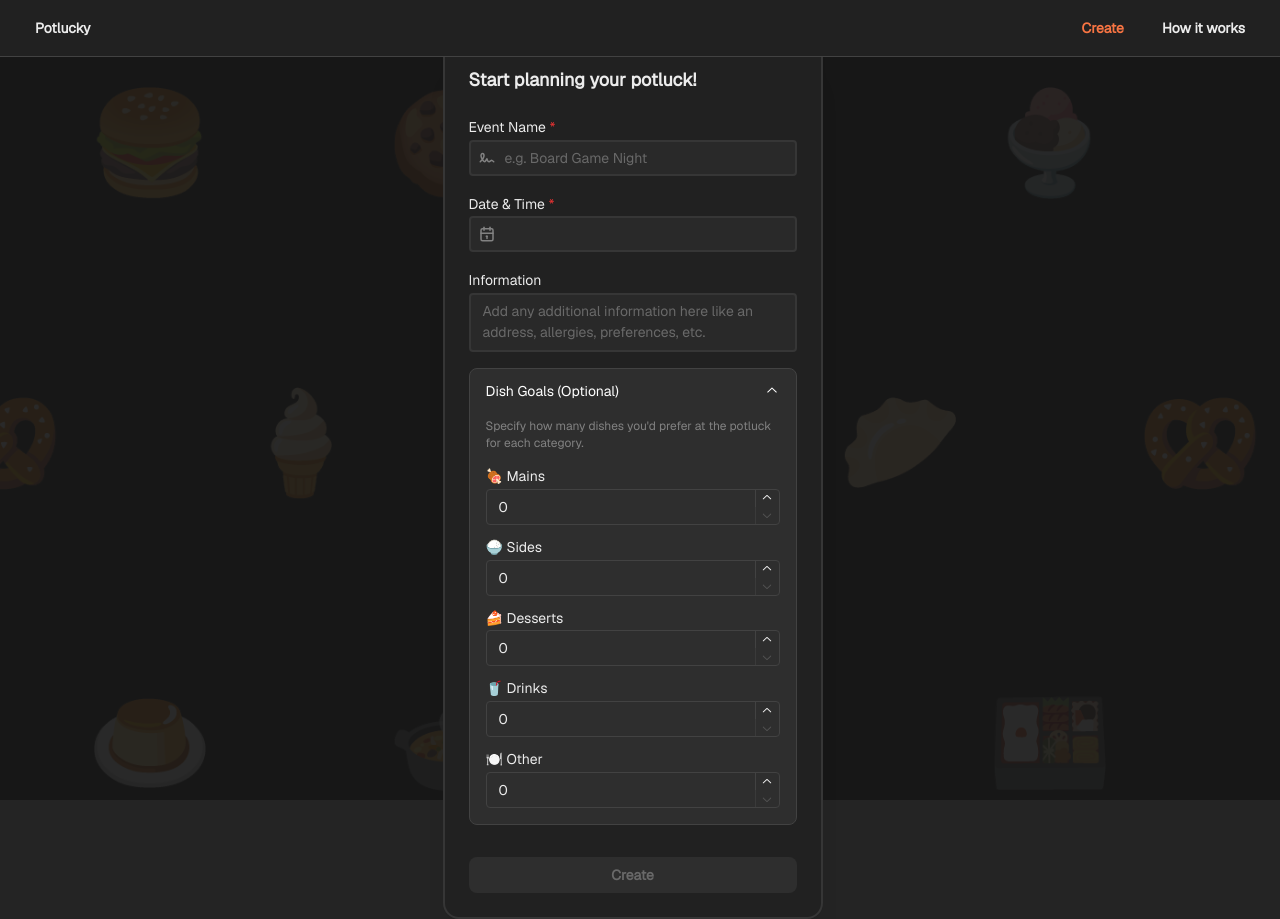
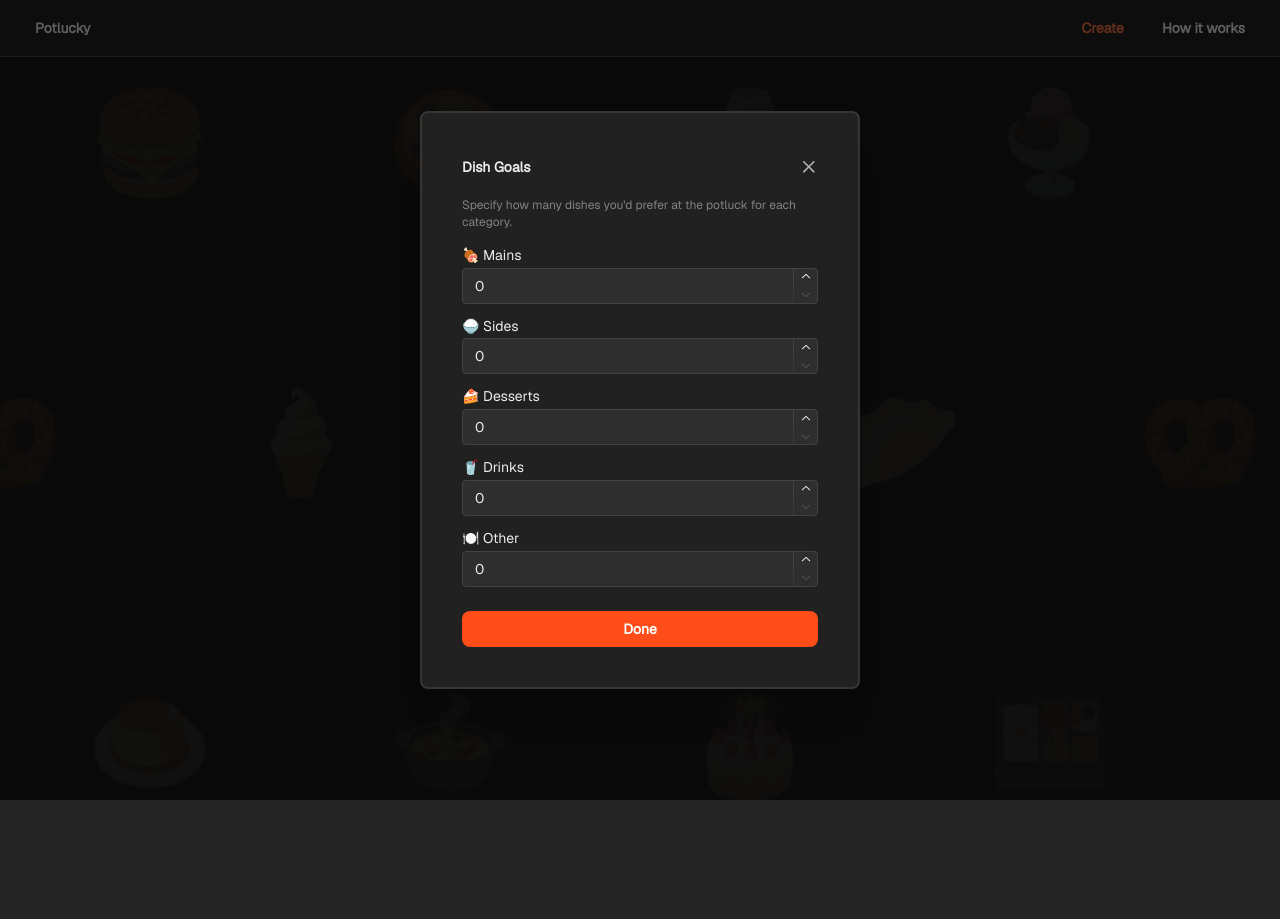
Before and after one commit to gavyn-ezell/potlucky, a React (Vite) app in the folder potlucky-client/: page / in a window 1280 px wide. Both pictures are taken after a click on the button "Dish Goals (Optional)". After the commit the page ends 800 px from the top, so only its background shows below. Built offline with nearby package versions, Linux system fonts and the light colour scheme.

Commit message:
use modal for dish requirements in initial form

```diff
--- a/potlucky-client/src/routes/index.tsx
+++ b/potlucky-client/src/routes/index.tsx
@@ -9,8 +9,9 @@ import {
   Textarea,
   Group,
   NumberInput,
-  Accordion,
+  Modal,
 } from "@mantine/core";
+import { useDisclosure } from "@mantine/hooks";
 import { DateTimePicker } from "@mantine/dates";
 import { notifications } from "@mantine/notifications";
 import { formOptions, useForm } from "@tanstack/react-form";
@@ -61,6 +62,7 @@ const formOpts = formOptions({
 
 function MainPage() {
   const navigate = useNavigate();
+  const [dishGoalsOpened, dishGoalsHandlers] = useDisclosure(false);
 
   // const [isFocused, setIsFocused] = useState({
   //   'name': false,
@@ -242,14 +244,25 @@ function MainPage() {
               }}
             />
 
-            <Accordion variant="contained">
-              <Accordion.Item value="requirements">
-                <Accordion.Control>
-                  <Text size="sm" fw={500}>
+            <Button
+              variant="light"
+              fullWidth
+              onClick={dishGoalsHandlers.open}
+              disabled={mutation.isPending}
+            >
               Dish Goals (Optional)
+            </Button>
+
+            <Modal
+              opened={dishGoalsOpened}
+              onClose={dishGoalsHandlers.close}
+              title={
+                <Text size="sm" fw={700}>
+                  Dish Goals
                 </Text>
-                </Accordion.Control>
-                <Accordion.Panel>
+              }
+              centered
+            >
               <Stack gap="sm">
                 <Text size="xs" c="dimmed">
                   Specify how many dishes you'd prefer at the potluck for
@@ -328,10 +341,16 @@ function MainPage() {
                     );
                   }}
                 />
+
+                <Button
+                  fullWidth
+                  mt="sm"
+                  onClick={dishGoalsHandlers.close}
+                >
+                  Done
+                </Button>
               </Stack>
-                </Accordion.Panel>
-              </Accordion.Item>
-            </Accordion>
+            </Modal>
 
             <form.Subscribe
               selector={(state) => [state.canSubmit, state.isPristine]}
```
Lines whose indentation alone changed are shown as unchanged.
